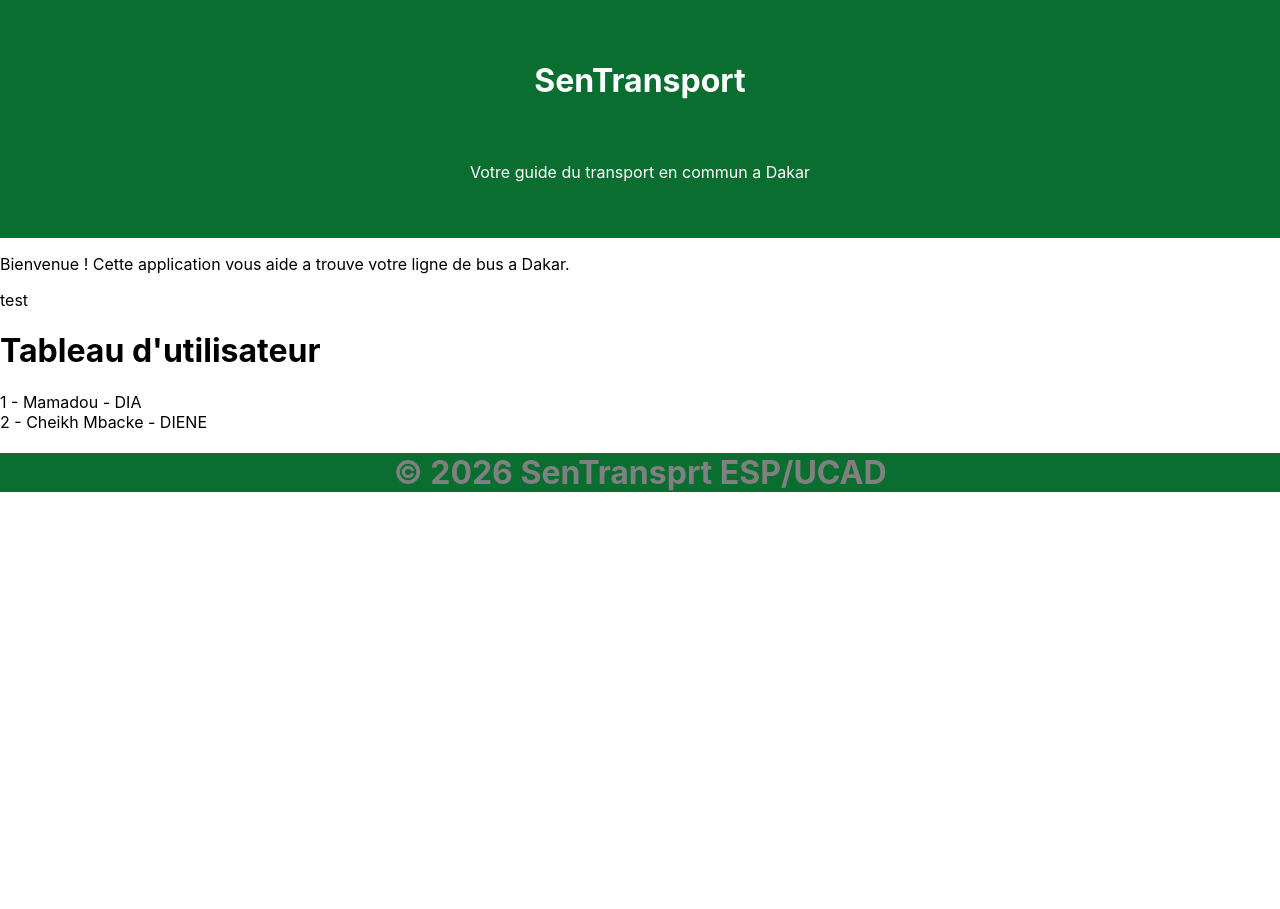
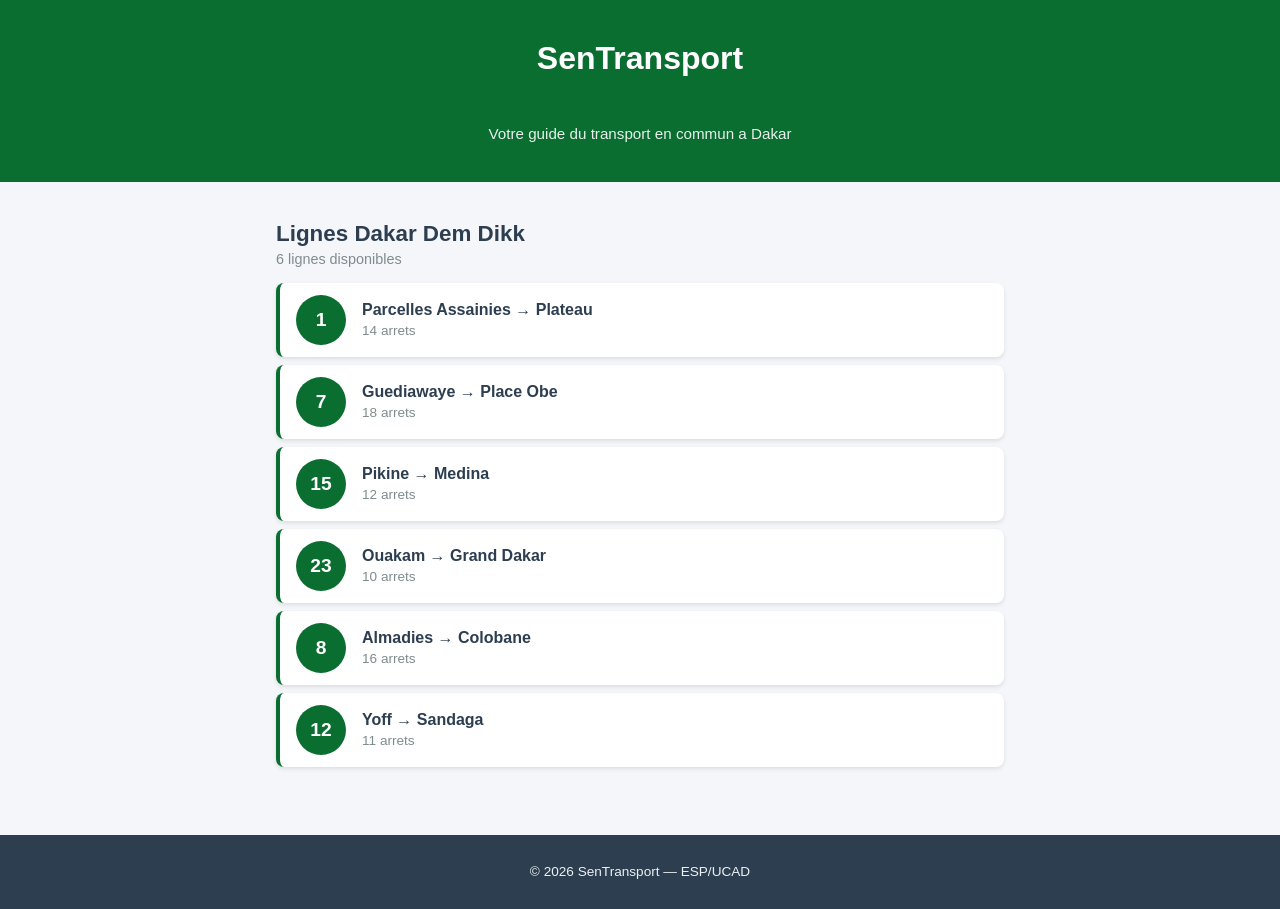
Before and after one commit to Daoudesp/Sentransport, a React (Create React App) app: page / in a window 1280 px wide. Before the commit the page ends 800 px from the top, so only its background shows below. Built offline with nearby package versions, Linux system fonts and the light colour scheme.

Commit message:
Lab 2 : composants statiques LigneBus et ListeLignes

```diff
--- a/src/App.css
+++ b/src/App.css
@@ -1,49 +1,22 @@
-/* .App {
-  text-align: center;
+.App {
+  font-family: Arial, sans-serif;
+  min-height: 100vh;
+  background-color: #f5f6fa;
+  display: flex;
+  flex-direction: column;
 }
 
-.App-logo {
-  height: 40vmin;
-  pointer-events: none;
-}
-
-@media (prefers-reduced-motion: no-preference) {
-  .App-logo {
-    animation: App-logo-spin infinite 20s linear;
-  }
-}
-
-.App-header {
-  background-color: #282c34;
-  min-height: 100vh;
-  display: flex;
-  flex-direction: column;
-  align-items: center;
-  justify-content: center;
-  font-size: calc(10px + 2vmin);
-  color: white;
-}
-
-.App-link {
-  color: #61dafb;
-}
-
-@keyframes App-logo-spin {
-  from {
-    transform: rotate(0deg);
-  }
-  to {
-    transform: rotate(360deg);
-  }
-} */
-
-.App {
-  font-family: Arial, sans serif;
-  min-height: 100vh;
-}
-
-.contenue {
+.contenu {
   padding: 20px;
   max-width: 800px;
   margin: 0 auto;
+  width: 100%;
+  box-sizing: border-box;
+  flex: 1;
 }
+
+@media (max-width: 600px) {
+  .contenu {
+    padding: 12px;
+  }
+}
--- a/src/App.js
+++ b/src/App.js
@@ -1,54 +1,23 @@
-// import logo from './logo.svg';
-// import './App.css';
-
-// function App() {
-//   return (
-//     <div className="App">
-//       <header className="App-header">
-//         <img src={logo} className="App-logo" alt="logo" />
-//         <p>
-//           Edit <code>src/App.js</code> and save to reload.
-//         </p>
-//         <a
-//           className="App-link"
-//           href="https://reactjs.org"
-//           target="_blank"
-//           rel="noopener noreferrer"
-//         >
-//           Learn React
-//         </a>
-//       </header>
-//     </div>
-//   );
-// }
-
-// export default App;
-
-// import './App.css';
-
-// function App() {
-//   return (
-//     <div className="App">
-//       <h1>Bienvenue sur SenTransport</h1>
-//       <p>Le transport en commun a Dakar</p>
-//     </div>
-//   );
-// }
-
-// export default App;
-
+import './App.css';
 import Header from './Header';
+import ListeLignes from './ListeLignes';
 import Footer from './Footer';
-import Tableau from './compenents/Tableau';
 
 function App() {
+  const lignes = [
+    { id: 1, numero: "1",  depart: "Parcelles Assainies", arrivee: "Plateau",      arrets: 14 },
+    { id: 2, numero: "7",  depart: "Guediawaye",          arrivee: "Place Obe",    arrets: 18 },
+    { id: 3, numero: "15", depart: "Pikine",              arrivee: "Medina",       arrets: 12 },
+    { id: 4, numero: "23", depart: "Ouakam",              arrivee: "Grand Dakar",  arrets: 10 },
+    { id: 5, numero: "8",  depart: "Almadies",            arrivee: "Colobane",     arrets: 16 },
+    { id: 6, numero: "12", depart: "Yoff",                arrivee: "Sandaga",      arrets: 11 },
+  ];
+
   return (
     <div className="App">
       <Header />
       <main className="contenu">
-        <p>Bienvenue ! Cette application vous aide a trouve
-          votre ligne de bus a Dakar.</p>
-        <Tableau titre="d'utilisateur"/>
+        <ListeLignes lignes={lignes} />
       </main>
       <Footer />
     </div>
--- a/src/Footer.css
+++ b/src/Footer.css
@@ -1,12 +1,8 @@
 .footer {
-    background-color: #0a6e31;
-    color: grey;
-    /* padding: 20px; */
-    /* padding: 10px; */
-    text-align: center;
+  background-color: #2c3e50;
+  color: #ecf0f1;
+  text-align: center;
+  padding: 16px;
+  margin-top: 40px;
+  font-size: 0.85rem;
 }
-
-.footer-titre {
-    margin: 0;
-    font-size: 2rem;
-}
--- a/src/Footer.js
+++ b/src/Footer.js
@@ -1,11 +1,11 @@
-import './Footer.css'
+import './Footer.css';
 
 function Footer() {
-    return (
-        <footer className="footer">
-            <h1 className="footer titre">© 2026 SenTransprt ESP/UCAD</h1>
-        </footer>
-    );
+  return (
+    <footer className="footer">
+      <p>&copy; 2026 SenTransport &mdash; ESP/UCAD</p>
+    </footer>
+  );
 }
 
 export default Footer;
--- a/src/Header.css
+++ b/src/Header.css
@@ -1,18 +1,17 @@
-.header{
+.header {
     background-color: #0a6e31;
-    color : white;
+    color: white;
     padding: 20px;
     text-align: center;
 }
 
-.header-titre {
+.header.titre {
     margin: 0;
     font-size: 2rem;
 }
 
-.header-soustitre {
-    margin: 5px 0 0 0;
-    font-size: 1rem;
-    font-size: 1 rem;
+.header.soustitre {
+    margin: 8px 0 0 0;
+    font-size: 0.95rem;
     opacity: 0.9;
 }
--- /dev/null
+++ b/src/LigneBus.css
@@ -0,0 +1,49 @@
+.ligne-bus {
+  display: flex;
+  align-items: center;
+  padding: 12px 16px;
+  margin: 8px 0;
+  background-color: #ffffff;
+  border-radius: 8px;
+  border-left: 4px solid #0a6e31;
+  box-shadow: 0 2px 4px rgba(0, 0, 0, 0.1);
+  cursor: pointer;
+  transition: transform 0.2s, box-shadow 0.2s;
+}
+
+.ligne-bus:hover {
+  transform: translateX(4px);
+  box-shadow: 0 4px 8px rgba(0, 0, 0, 0.15);
+}
+
+.ligne-numero {
+  background-color: #0a6e31;
+  color: white;
+  font-weight: bold;
+  font-size: 1.2rem;
+  width: 50px;
+  height: 50px;
+  border-radius: 50%;
+  display: flex;
+  align-items: center;
+  justify-content: center;
+  margin-right: 16px;
+  flex-shrink: 0;
+}
+
+.ligne-info {
+  display: flex;
+  flex-direction: column;
+}
+
+.ligne-trajet {
+  font-size: 1rem;
+  font-weight: 600;
+  color: #2c3e50;
+}
+
+.ligne-arrets {
+  font-size: 0.85rem;
+  color: #7f8c8d;
+  margin-top: 4px;
+}
--- /dev/null
+++ b/src/LigneBus.js
@@ -0,0 +1,15 @@
+import './LigneBus.css';
+
+function LigneBus({ numero, depart, arrivee, arrets }) {
+  return (
+    <div className="ligne-bus">
+      <div className="ligne-numero">{numero}</div>
+      <div className="ligne-info">
+        <span className="ligne-trajet">{depart} &rarr; {arrivee}</span>
+        <span className="ligne-arrets">{arrets} arrets</span>
+      </div>
+    </div>
+  );
+}
+
+export default LigneBus;
--- /dev/null
+++ b/src/ListeLignes.css
@@ -0,0 +1,16 @@
+.liste-lignes {
+  padding: 0 16px;
+}
+
+.liste-titre {
+  color: #2c3e50;
+  font-size: 1.4rem;
+  margin-bottom: 4px;
+}
+
+.liste-description {
+  color: #7f8c8d;
+  font-size: 0.9rem;
+  margin-top: 0;
+  margin-bottom: 16px;
+}
--- /dev/null
+++ b/src/ListeLignes.js
@@ -0,0 +1,24 @@
+import LigneBus from './LigneBus';
+import './ListeLignes.css';
+
+function ListeLignes({ lignes }) {
+  return (
+    <div className="liste-lignes">
+      <h2 className="liste-titre">Lignes Dakar Dem Dikk</h2>
+      <p className="liste-description">
+        {lignes.length} lignes disponibles
+      </p>
+      {lignes.map(ligne => (
+        <LigneBus
+          key={ligne.id}
+          numero={ligne.numero}
+          depart={ligne.depart}
+          arrivee={ligne.arrivee}
+          arrets={ligne.arrets}
+        />
+      ))}
+    </div>
+  );
+}
+
+export default ListeLignes;
--- a/src/compenents/Tableau.js
+++ b/src/compenents/Tableau.js
@@ -3,8 +3,8 @@
 
 function Tableau({titre}) {
     const utilisateurs = [
-    {id : 1, nom : "DIA", prenom : "Mamadou"},
-    {id : 2, nom : "DIENE", prenom : "Cheikh Mbacke"},
+    {id : 1, nom : "CISSE", prenom : "Daouda"},
+    {id : 2, nom : "BA", prenom : "Abdallah"},
   ]
     return(
         <div>
```
Also changed, not shown: 1 other file (tests, documents, lock files or other folders).
